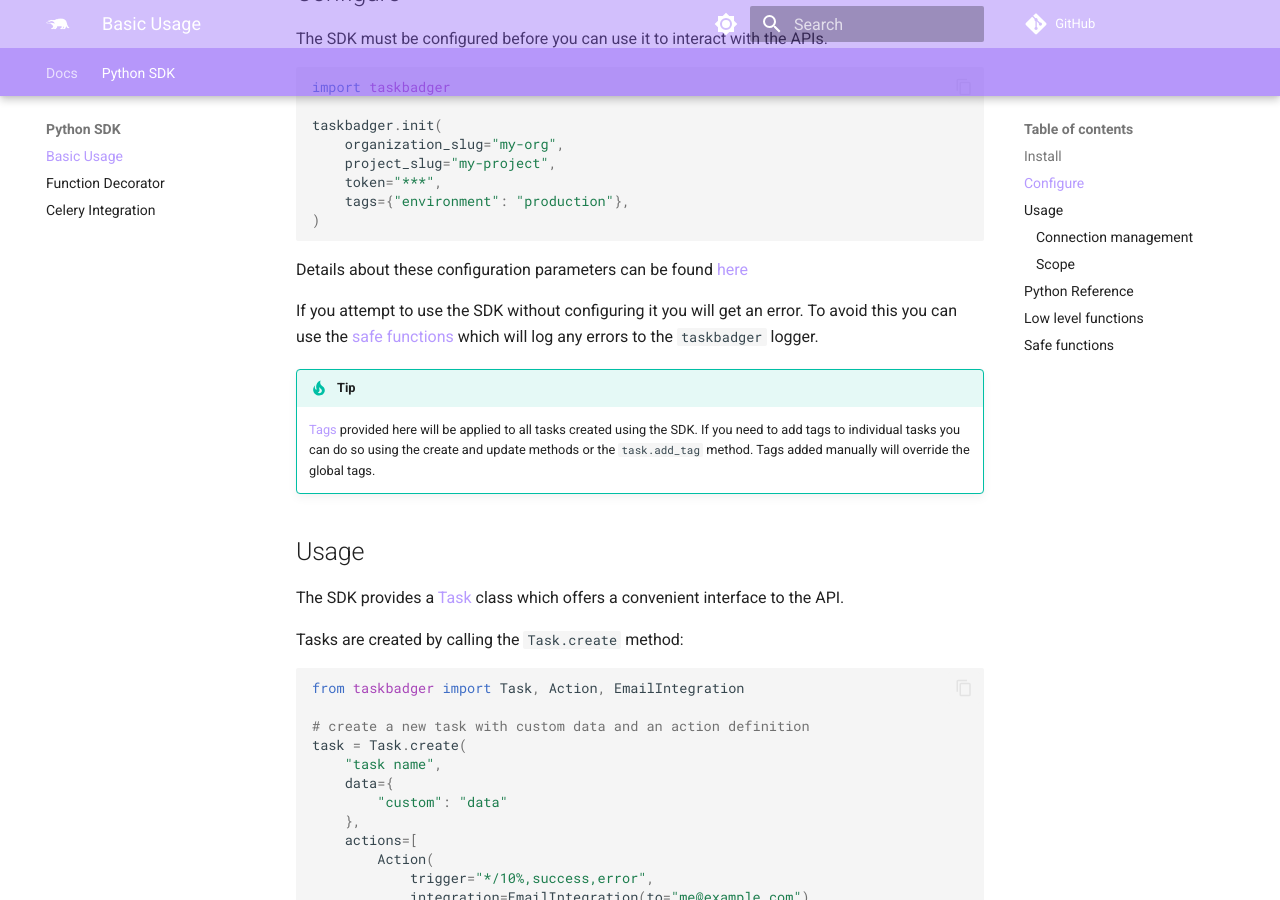
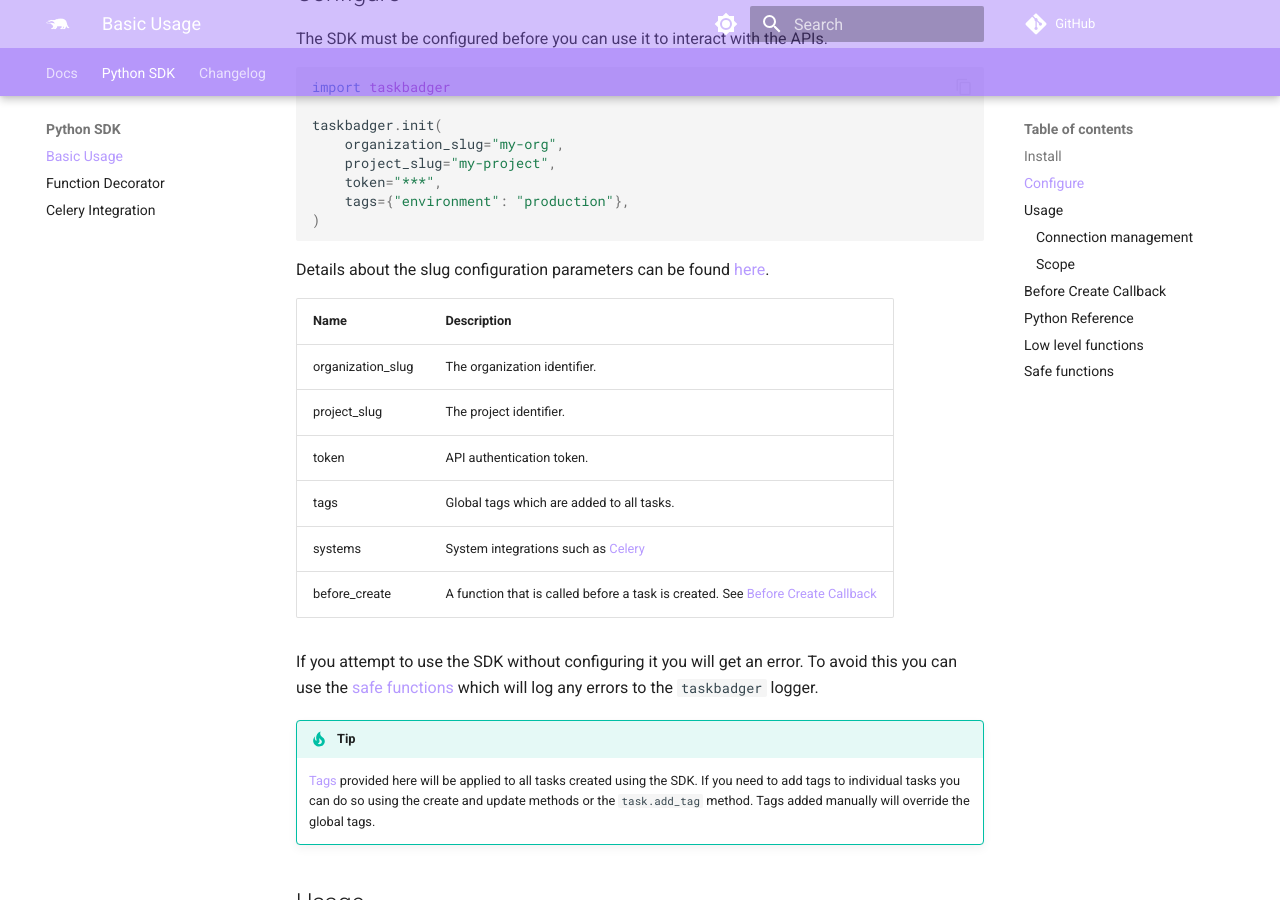
Before and after one commit to taskbadger/taskbadger-docs, an MkDocs documentation site: the page built from docs/python.md, in a window 1280 px wide and 900 px high, scrolled down 491 px. Built offline with MkDocs 1.6.1 and Material for MkDocs 9.7.7, drawn with Linux system fonts in a browser that asks for light colours; comment, search, counter and statistics services are not loaded; some of the changed text lies outside the part shown.

Commit message:
add changelog & before_create docs

````diff
--- a/docs/python.md
+++ b/docs/python.md
@@ -25,7 +25,16 @@
 )
 ```
 
-Details about these configuration parameters can be found [here](basics.md#organization-and-project)
+Details about the slug configuration parameters can be found [here](basics.md#organization-and-project).
+
+| Name              | Description                                                                                               |
+|-------------------|-----------------------------------------------------------------------------------------------------------|
+| organization_slug | The organization identifier.                                                                              |
+| project_slug      | The project identifier.                                                                                   |
+| token             | API authentication token.                                                                                 |
+| tags              | Global tags which are added to all tasks.                                                                 |
+| systems           | System integrations such as [Celery](python-celery.md)                                                    |
+| before_create     | A function that is called before a task is created. See [Before Create Callback](#before-create-callback) |
 
 If you attempt to use the SDK without configuring it you will get an error. To avoid this you can use the
 [safe functions](#safe-functions) which will log any errors to the `taskbadger` logger.
@@ -120,6 +129,20 @@
     key is present in the current scope as well as the data passed in directly, the value in the data passed
     directly will be used. The same applies to tags.
 
+## Before Create Callback
+
+The `before_create` parameter in the `taskbadger.init` function allows you to define a function that will be called before a task is created. This function will be passed the task data as a dictionary and should return the modified task data.
+
+```python
+def before_create(task_data: dict) -> dict:
+    data = task_data.setdefault("data", {})
+    data["custom"] = "data"
+
+    tags = task_data.setdefault("tags", {})
+    tags["tenant"] = "acme"
+
+    return task_data
+```
 
 ## Python Reference
 
--- a/mkdocs.yml
+++ b/mkdocs.yml
@@ -84,6 +84,8 @@
     - 'Basic Usage': 'python.md'
     - 'Function Decorator': 'python-decorator.md'
     - 'Celery Integration': 'python-celery.md'
+  - 'Changelog':
+    - 'changelog.md'
 
 plugins:
 - mkdocstrings:
````
Also changed, not shown: docs/changelog.md (added, +17 -0 lines).
